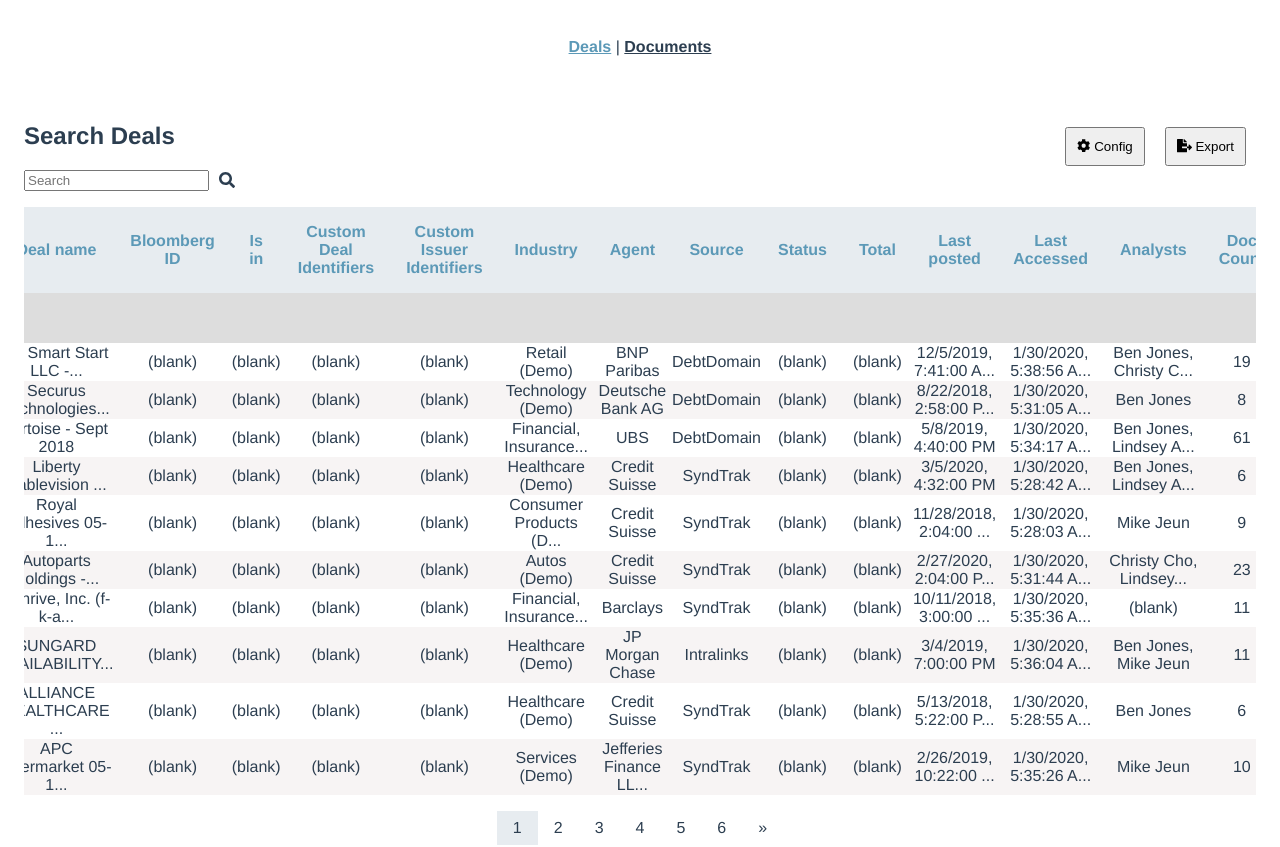
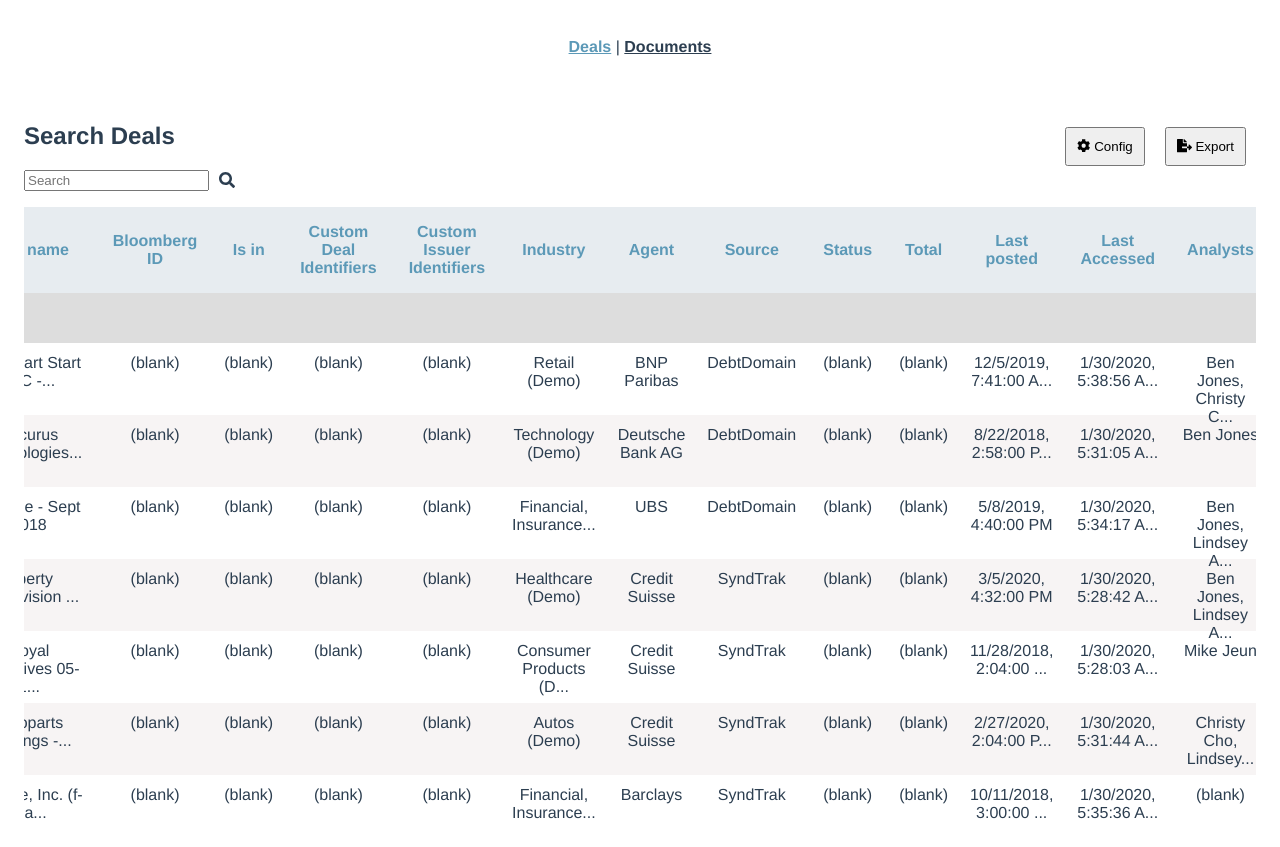
Before and after one commit to DavidArmendariz/vue-grid-app, a Vue app: page /deals in a window 1280 px wide. Shown: the top 847 px of the page. Built offline with nearby package versions, Linux system fonts and the light colour scheme.

Commit message:
Fixed grid layout

```diff
--- a/src/components/Grid.vue
+++ b/src/components/Grid.vue
@@ -139,5 +139,11 @@
 
 table {
   border-collapse: collapse;
+  table-layout: fixed;
+}
+
+.cell {
+  height: 50px;
+  padding: 10px;
 }
 </style>
```
